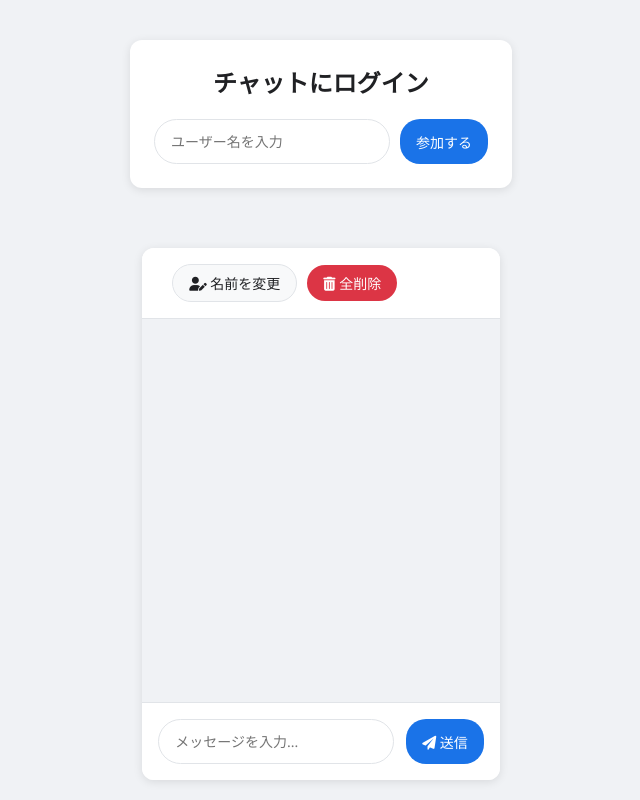
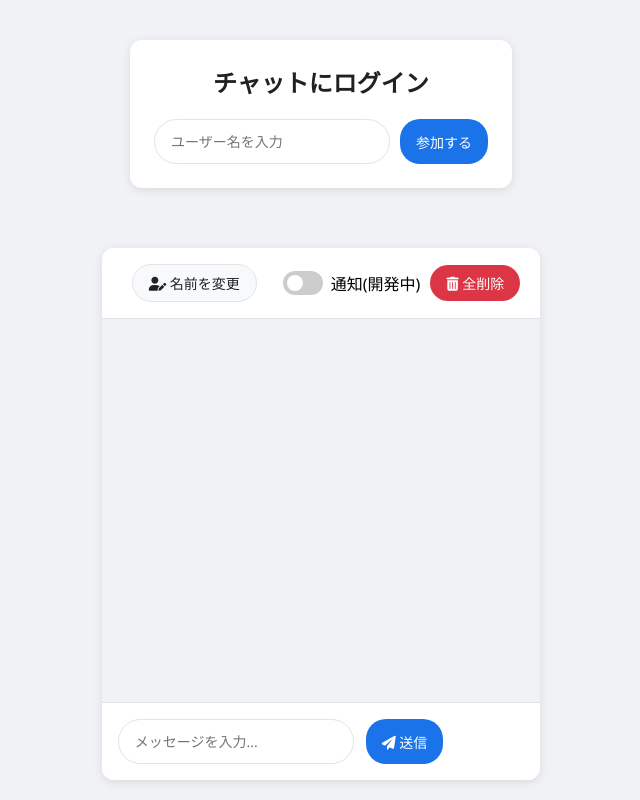
Before and after one commit to azuma31/GSS_Chat, a plain HTML site: page 3.html in a window 1280 px wide. Shown: the whole page, without its empty margins (319-959 px from the left). Drawn offline with Linux system fonts and the light colour scheme; no server answers.

Commit message:
Update 3.html

```diff
--- a/3.html
+++ b/3.html
@@ -356,6 +356,13 @@
                 <button id="change-username-btn" class="btn-secondary">
                     <i class="fas fa-user-edit"></i> 名前を変更
                 </button>
+                <div class="notification-toggle">
+                    <label class="switch">
+                        <input type="checkbox" id="notification-toggle">
+                        <span class="slider"></span>
+                    </label>
+                    <span>通知(開発中)</span>
+                </div>
                 <button id="clear-all-btn" class="btn-danger">
                     <i class="fas fa-trash-alt"></i> 全削除
                 </button>
```
